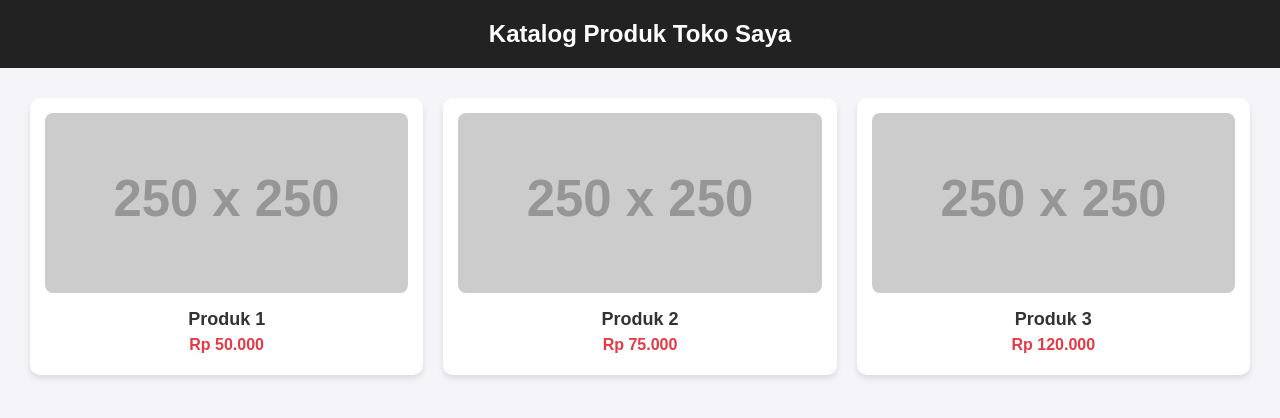
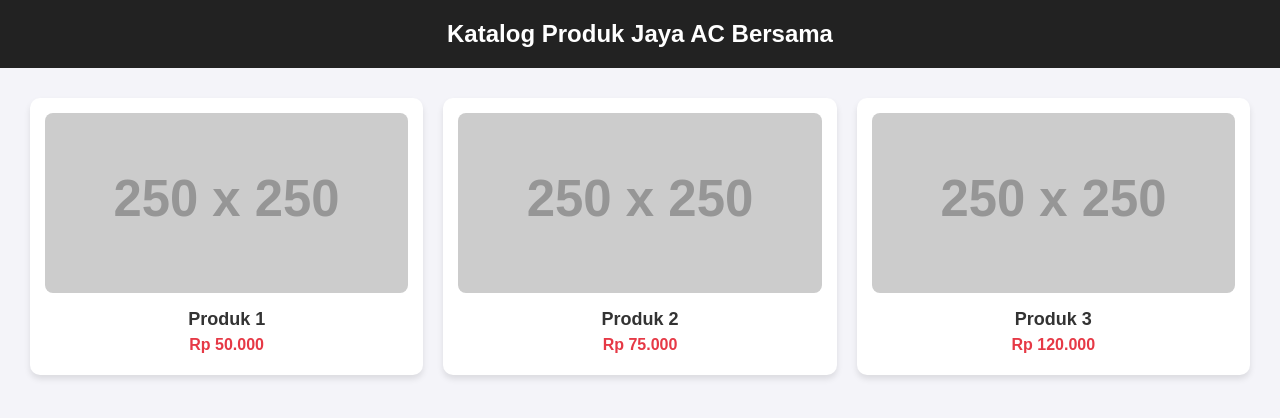
Before and after one commit to angelopdet79-spec/jaya-ac-bersama, a plain HTML site: page index.html in a window 1280 px wide. Drawn offline with Linux system fonts and the light colour scheme; placeholder pictures from the web are drawn by us.

Commit message:
Update index.html

```diff
--- a/index.html
+++ b/index.html
@@ -114,7 +114,7 @@
 
   <!-- Header -->
   <header>
-    Katalog Produk Toko Saya
+    Katalog Produk Jaya AC Bersama
   </header>
 
   <!-- Produk -->
```
